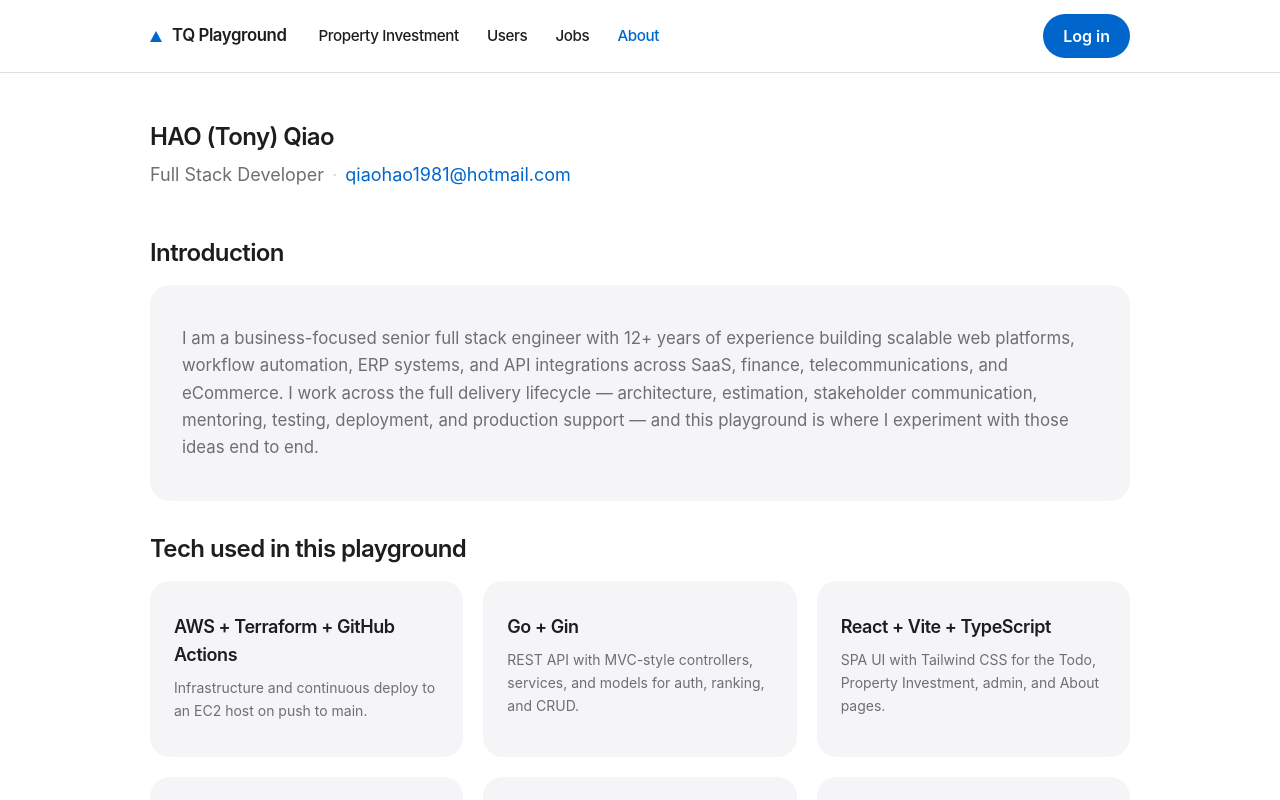
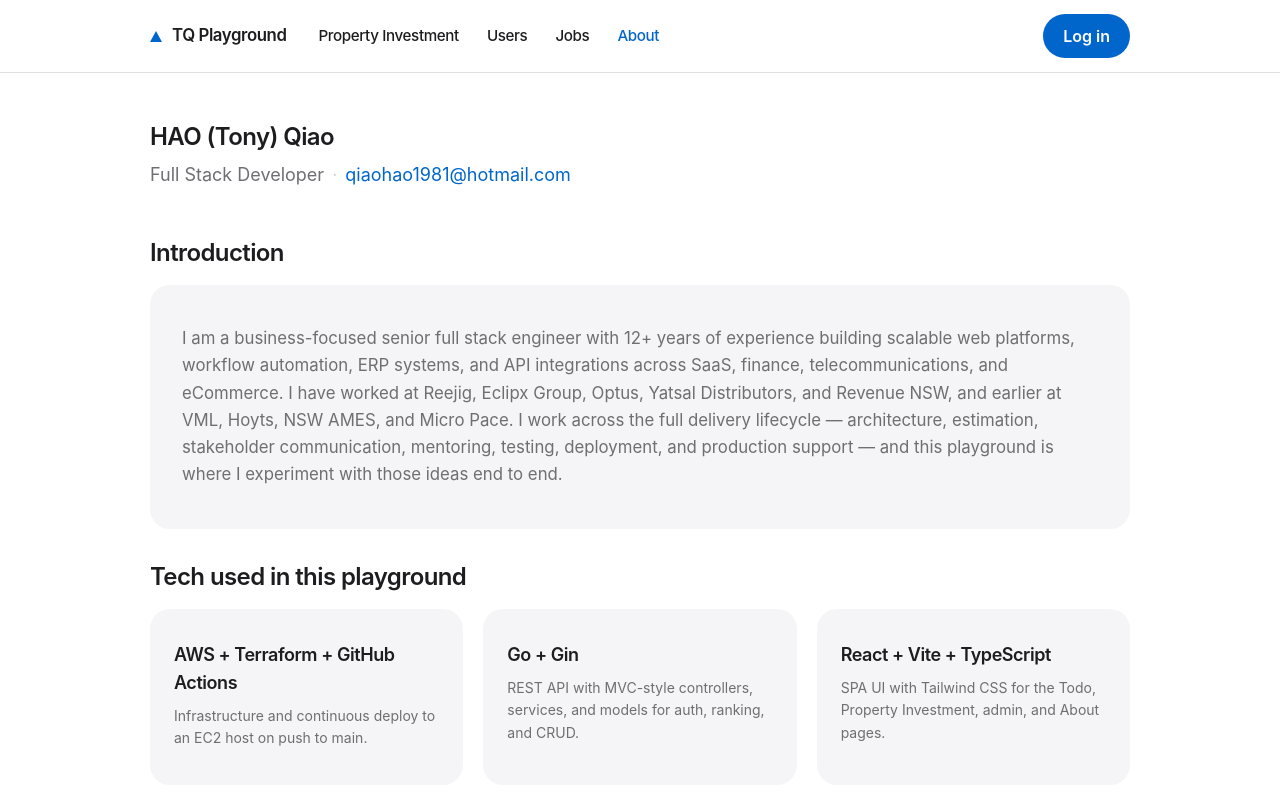
Before and after one commit to dragoon920/playground, a React (Vite) app in the folder frontend/: page /about in a window 1280 px wide. Shown: the top 800 px of the page. Built offline with nearby package versions, Linux system fonts and the light colour scheme.

Commit message:
vite bug fix

```diff
--- a/frontend/package.json
+++ b/frontend/package.json
@@ -20,6 +20,6 @@
     "@vitejs/plugin-react": "^4.3.4",
     "tailwindcss": "^4.3.3",
     "typescript": "^5.6.3",
-    "vite": "^5.4.11"
+    "vite": "^5.4.21"
   }
 }
--- a/frontend/src/pages/AboutPage.tsx
+++ b/frontend/src/pages/AboutPage.tsx
@@ -54,10 +54,11 @@ export default function AboutPage() {
           <p className="w-full text-left text-[1.05rem] leading-relaxed text-muted">
             I am a business-focused senior full stack engineer with 12+ years of experience building
             scalable web platforms, workflow automation, ERP systems, and API integrations across
-            SaaS, finance, telecommunications, and eCommerce. I work across the full delivery
-            lifecycle — architecture, estimation, stakeholder communication, mentoring, testing,
-            deployment, and production support — and this playground is where I experiment with those
-            ideas end to end.
+            SaaS, finance, telecommunications, and eCommerce. I have worked at Reejig, Eclipx Group,
+            Optus, Yatsal Distributors, and Revenue NSW, and earlier at VML, Hoyts, NSW AMES, and
+            Micro Pace. I work across the full delivery lifecycle — architecture, estimation,
+            stakeholder communication, mentoring, testing, deployment, and production support — and
+            this playground is where I experiment with those ideas end to end.
           </p>
         </div>
       </section>
--- a/frontend/vite.config.ts
+++ b/frontend/vite.config.ts
@@ -7,11 +7,18 @@ export default defineConfig({
   server: {
     host: true,
     port: 5173,
+    // Keep the allow-list tight: scanners probe exposed Vite servers for
+    // /proc/*/environ and similar paths (see CVE-2025-30208 / CVE-2025-31125).
+    fs: {
+      strict: true,
+      deny: ['.env', '.env.*', '*.{crt,pem}', '**/.*', '/proc/**', '/sys/**'],
+    },
     // Docker Desktop on Windows does not reliably emit native file events
     // through bind mounts — polling makes save → HMR work every time.
     watch: {
       usePolling: true,
       interval: 300,
+      ignored: ['**/node_modules/**', '**/.git/**', '/proc/**', '/sys/**'],
     },
     hmr: {
       clientPort: 5173,
```
Also changed, not shown: 2 other files (tests, documents, lock files or other folders).
